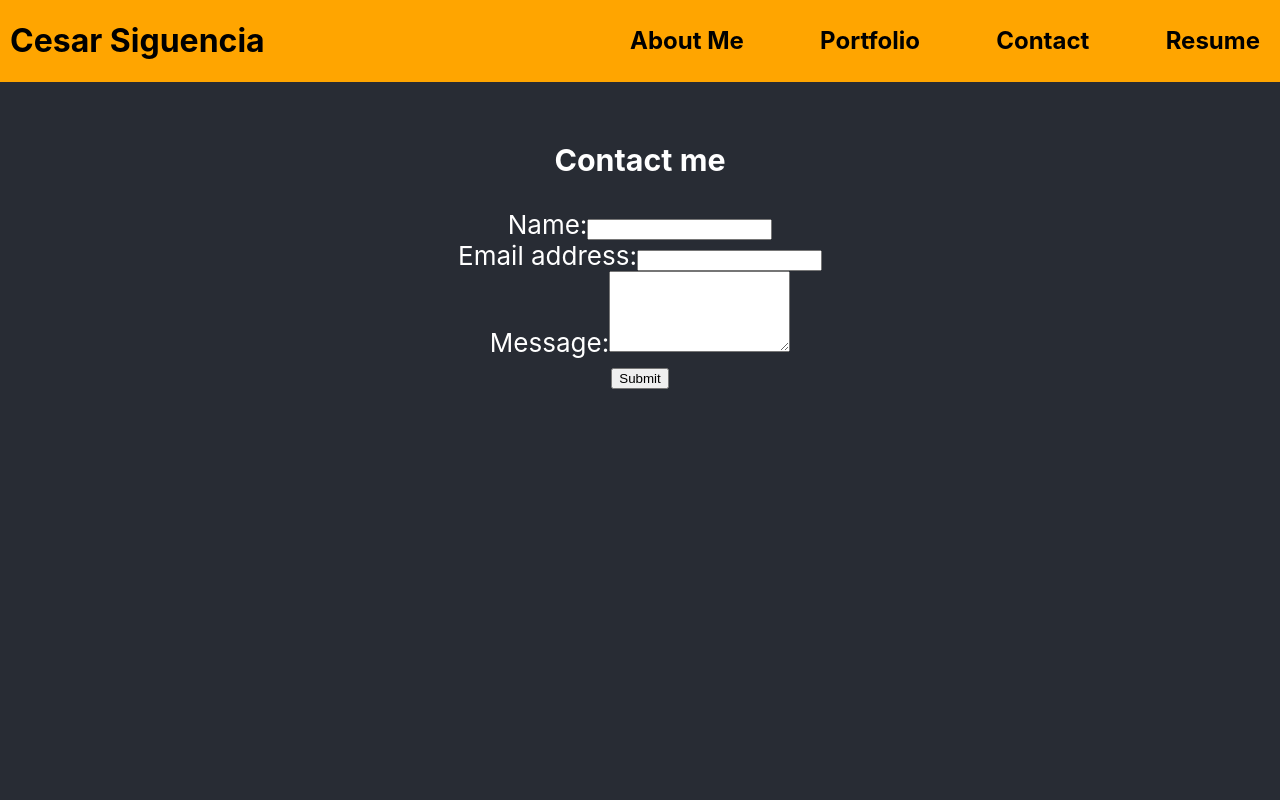
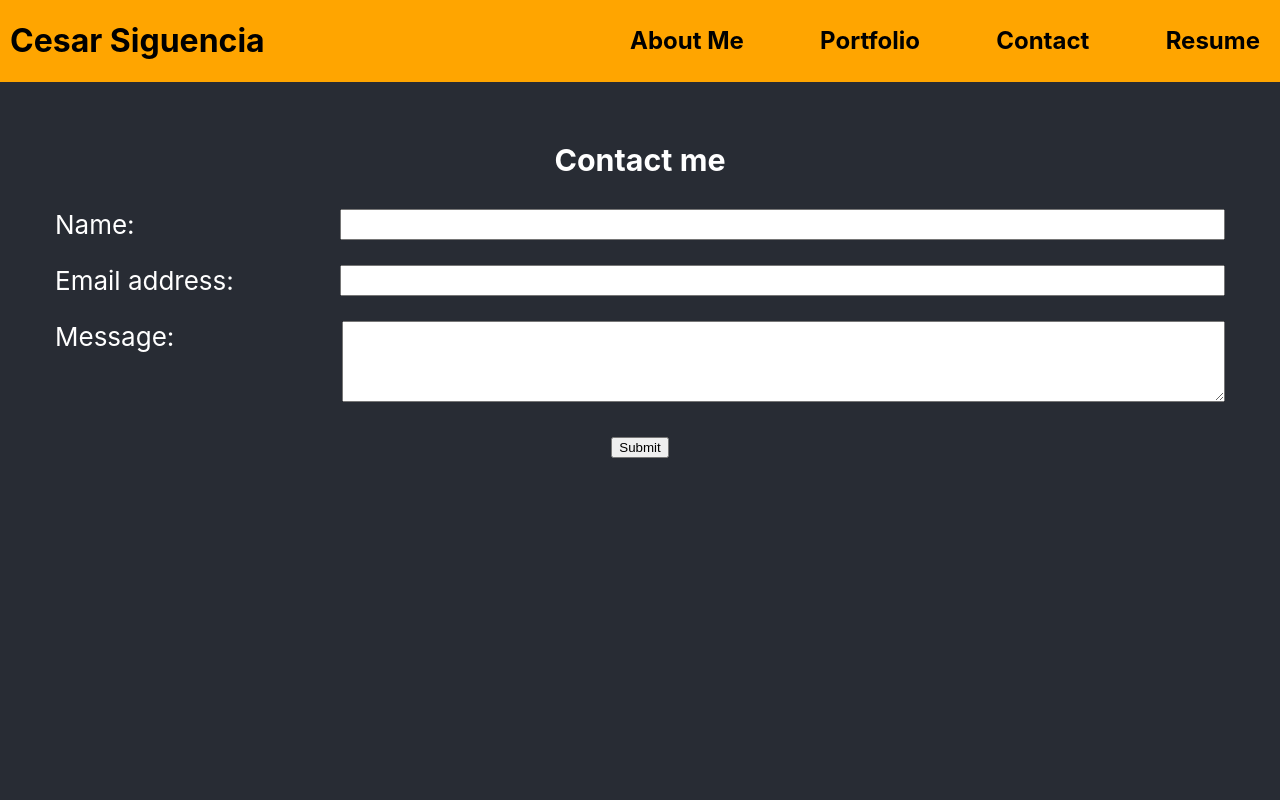
Before and after one commit to cesarsiguencia/my-react-portfolio, a React (Create React App) app: page /contact in a window 1280 px wide. Shown: the top 800 px of the page. Built offline with nearby package versions, Linux system fonts and the light colour scheme.

Commit message:
fixed contact form

```diff
--- a/src/App.css
+++ b/src/App.css
@@ -32,8 +32,6 @@
   min-height: 100vh;
   display: flex;
   flex-direction: column;
-  /* align-items: center; */
-  /* justify-content: center; */
   font-size: calc(10px + 2vmin);
   color: white;
 }
@@ -100,11 +98,32 @@ a:active{
   text-align: left;
 }
 
-@keyframes App-logo-spin {
+.contact-form{
+  align-items: center;
+
+}
+
+.label-divs{
+  margin: 25px;
+  display: flex;
+  justify-content: space-between;
+
+}
+
+
+input{
+  width: 75%;
+}
+
+textarea{
+  width: 75%;
+}
+
+/* @keyframes App-logo-spin {
   from {
     transform: rotate(0deg);
   }
   to {
     transform: rotate(360deg);
   }
-}
+} */
--- a/src/pages/Contact.js
+++ b/src/pages/Contact.js
@@ -47,16 +47,16 @@ const Contact= () => {
 
                 <div className="body-divs">
               <h3>Contact me</h3>
-              <form id="contact-form" onSubmit={handleSubmit}>
-                <div>
-                    <label htmlFor="name">Name:</label>
+              <form className="contact-form" id="contact-form" onSubmit={handleSubmit}>
+                <div className="label-divs">
+                    <label  htmlFor="name">Name:</label>
                     <input type="text" name="name" defaultValue={name} onChange={handleChange}/>
                 </div>
-                <div>
-                    <label htmlFor="email">Email address:</label>
+                <div className="label-divs">
+                    <label className="label-fonts" htmlFor="email">Email address:</label>
                     <input type="email" name="email" defaultValue={email} onChange={handleChange} />
                 </div>
-                <div>
+                <div className="label-divs">
                     <label htmlFor="message">Message:</label>
                     <textarea name="message" rows="5" defaultValue={message} onChange={handleChange}/>
                         {errorMessage && (
@@ -71,14 +71,6 @@ const Contact= () => {
               </div>
 
           )
-
-        // }
-
-    // return(
-    //     <div>
-    //         <p>Contact!!!!</p>
-    //     </div>
-    // )
 }
 
 export default Contact
--- a/src/pages/Resume.js
+++ b/src/pages/Resume.js
@@ -16,7 +16,7 @@ const Resume = () => {
                 <h3>Web Development Skills</h3>
                 <div className="skill-lists">
                     <div className="list-divs">
-                    <p clasName="body-texts">Front End</p>
+                    <p className="body-texts">Front End</p>
 
                         <li>HTML</li>
                         <li>CSS</li>
@@ -28,7 +28,7 @@ const Resume = () => {
                     </div>
 
                     <div className="list-divs">
-                    <p clasName="body-texts">Back End</p>
+                    <p className="body-texts">Back End</p>
 
                         <li>APIs</li>
                         <li>Node</li>
```
Also changed, not shown: src/Components/About/About.js (deleted, +0 -75 lines).
